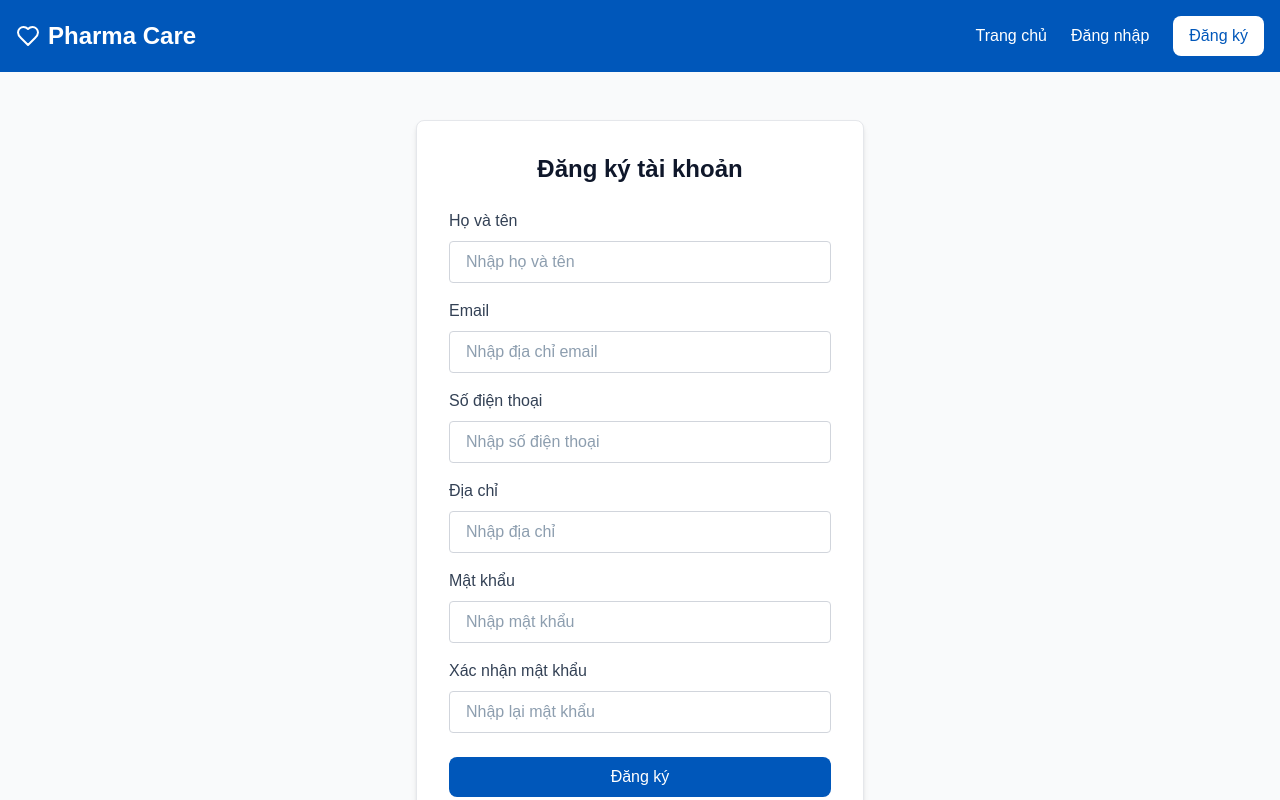
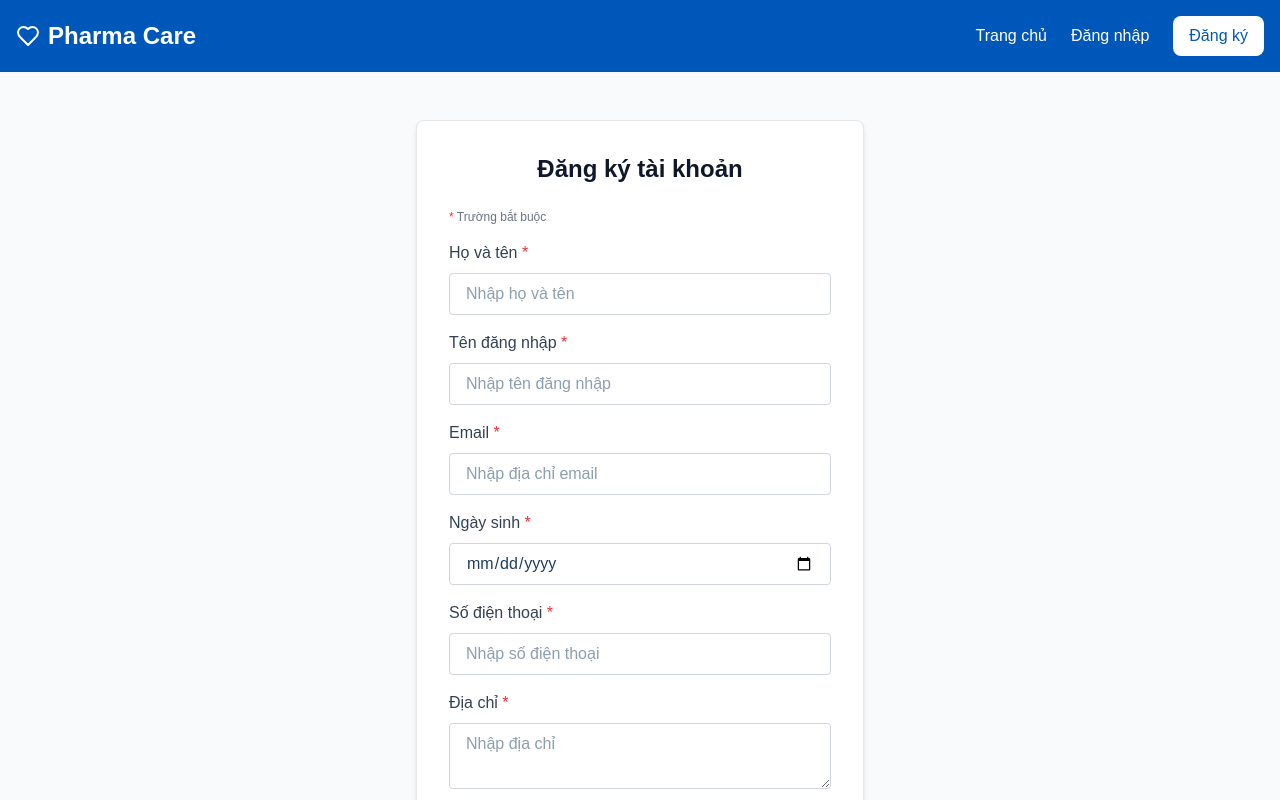
Before and after one commit to anhpham77346/pharma-care, a Next.js app in the folder frontend/: page /auth/register in a window 1280 px wide. Shown: the top 800 px of the page. Built offline with nearby package versions, Linux system fonts and the light colour scheme.

Commit message:
Refactor registration form in RegisterPage: Update form fields to include full name, username, birth date, and address. Enhance error handling for registration response and improve user experience with required field indicators. Change address input to a textarea for better usability.

```diff
--- a/frontend/src/app/auth/register/page.tsx
+++ b/frontend/src/app/auth/register/page.tsx
@@ -9,15 +9,17 @@ export default function RegisterPage() {
   const [isLoading, setIsLoading] = useState(false);
   const [error, setError] = useState("");
   const [formData, setFormData] = useState({
-    name: "",
+    fullName: "",
+    username: "",
     email: "",
+    birthDate: "",
+    address: "",
+    phone: "",
     password: "",
     confirmPassword: "",
-    phone: "",
-    address: "",
   });
 
-  const handleChange = (e: React.ChangeEvent<HTMLInputElement>) => {
+  const handleChange = (e: React.ChangeEvent<HTMLInputElement | HTMLTextAreaElement>) => {
     const { name, value } = e.target;
     setFormData((prev) => ({ ...prev, [name]: value }));
   };
@@ -37,7 +39,7 @@ export default function RegisterPage() {
     try {
       const { confirmPassword, ...dataToSend } = formData;
 
-      const response = await fetch(`${process.env.NEXT_PUBLIC_API_URL || 'http://localhost:3000'}/api/auth/register`, {
+      const response = await fetch(`${process.env.NEXT_PUBLIC_API_URL}/api/auth/register`, {
         method: "POST",
         headers: {
           "Content-Type": "application/json",
@@ -48,6 +50,9 @@ export default function RegisterPage() {
       const data = await response.json();
 
       if (!response.ok) {
+        if (data.errors && Array.isArray(data.errors)) {
+          throw new Error(data.errors.join(", "));
+        }
         throw new Error(data.message || "Đăng ký thất bại");
       }
 
@@ -72,16 +77,20 @@ export default function RegisterPage() {
           </div>
         )}
 
+        <div className="text-xs text-gray-500 mb-4">
+          <span className="text-red-500">*</span> Trường bắt buộc
+        </div>
+
         <form onSubmit={handleSubmit}>
           <div className="mb-4">
-            <label htmlFor="name" className="block text-[#334155] font-medium mb-2">
-              Họ và tên
+            <label htmlFor="fullName" className="block text-[#334155] font-medium mb-2">
+              Họ và tên <span className="text-red-500">*</span>
             </label>
             <input
               type="text"
-              id="name"
-              name="name"
-              value={formData.name}
+              id="fullName"
+              name="fullName"
+              value={formData.fullName}
               onChange={handleChange}
               required
               className="w-full px-4 py-2 border border-gray-300 rounded focus:outline-none focus:ring-2 focus:ring-[#0057ba]"
@@ -90,8 +99,24 @@ export default function RegisterPage() {
           </div>
 
           <div className="mb-4">
+            <label htmlFor="username" className="block text-[#334155] font-medium mb-2">
+              Tên đăng nhập <span className="text-red-500">*</span>
+            </label>
+            <input
+              type="text"
+              id="username"
+              name="username"
+              value={formData.username}
+              onChange={handleChange}
+              required
+              className="w-full px-4 py-2 border border-gray-300 rounded focus:outline-none focus:ring-2 focus:ring-[#0057ba]"
+              placeholder="Nhập tên đăng nhập"
+            />
+          </div>
+
+          <div className="mb-4">
             <label htmlFor="email" className="block text-[#334155] font-medium mb-2">
-              Email
+              Email <span className="text-red-500">*</span>
             </label>
             <input
               type="email"
@@ -106,8 +131,23 @@ export default function RegisterPage() {
           </div>
 
           <div className="mb-4">
+            <label htmlFor="birthDate" className="block text-[#334155] font-medium mb-2">
+              Ngày sinh <span className="text-red-500">*</span>
+            </label>
+            <input
+              type="date"
+              id="birthDate"
+              name="birthDate"
+              value={formData.birthDate}
+              onChange={handleChange}
+              required
+              className="w-full px-4 py-2 border border-gray-300 rounded focus:outline-none focus:ring-2 focus:ring-[#0057ba]"
+            />
+          </div>
+
+          <div className="mb-4">
             <label htmlFor="phone" className="block text-[#334155] font-medium mb-2">
-              Số điện thoại
+              Số điện thoại <span className="text-red-500">*</span>
             </label>
             <input
               type="tel"
@@ -123,23 +163,23 @@ export default function RegisterPage() {
 
           <div className="mb-4">
             <label htmlFor="address" className="block text-[#334155] font-medium mb-2">
-              Địa chỉ
+              Địa chỉ <span className="text-red-500">*</span>
             </label>
-            <input
-              type="text"
+            <textarea
               id="address"
               name="address"
               value={formData.address}
               onChange={handleChange}
               required
+              rows={2}
               className="w-full px-4 py-2 border border-gray-300 rounded focus:outline-none focus:ring-2 focus:ring-[#0057ba]"
               placeholder="Nhập địa chỉ"
-            />
+            ></textarea>
           </div>
 
           <div className="mb-4">
             <label htmlFor="password" className="block text-[#334155] font-medium mb-2">
-              Mật khẩu
+              Mật khẩu <span className="text-red-500">*</span>
             </label>
             <input
               type="password"
@@ -155,7 +195,7 @@ export default function RegisterPage() {
 
           <div className="mb-6">
             <label htmlFor="confirmPassword" className="block text-[#334155] font-medium mb-2">
-              Xác nhận mật khẩu
+              Xác nhận mật khẩu <span className="text-red-500">*</span>
             </label>
             <input
               type="password"
```
